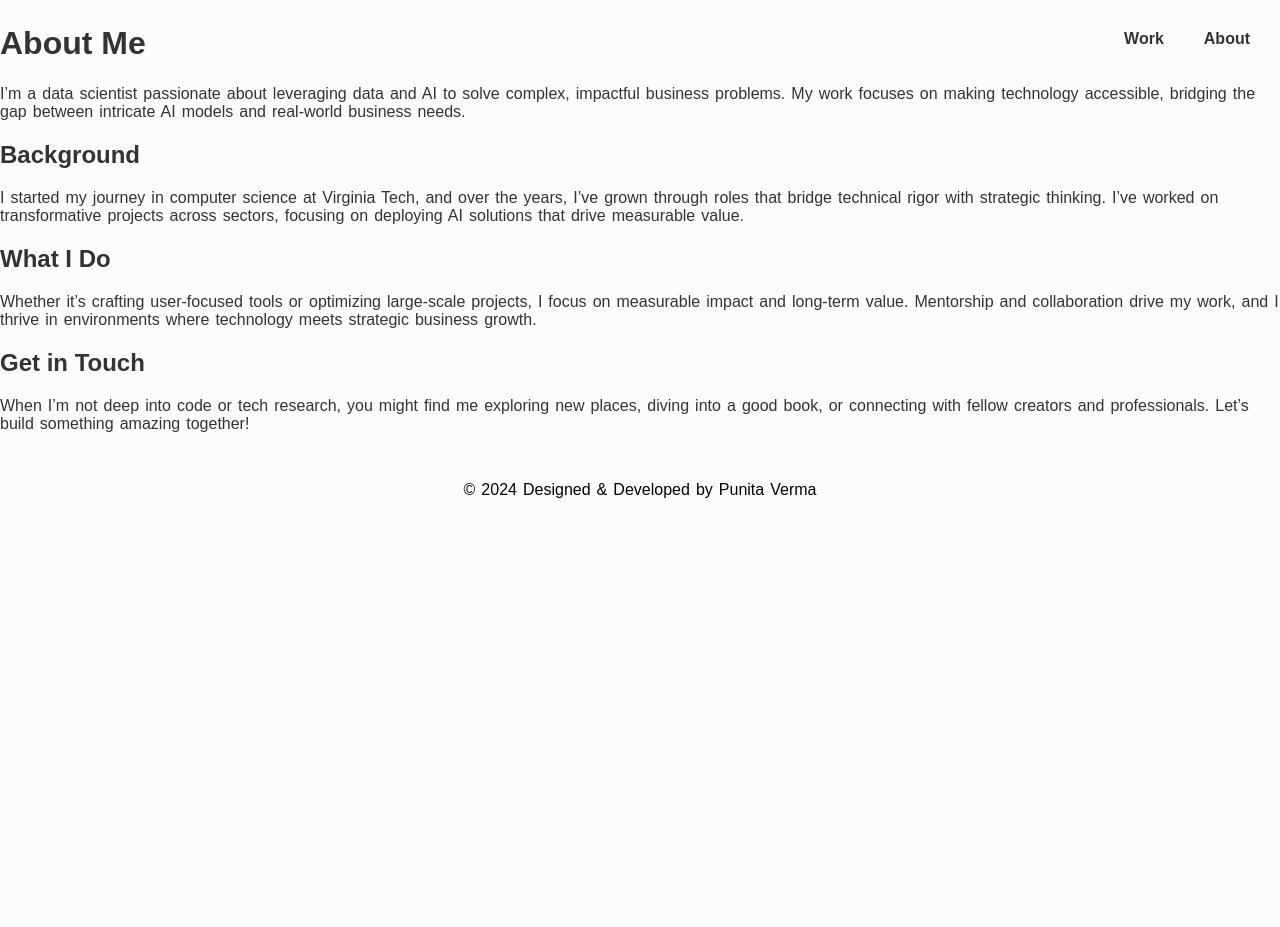
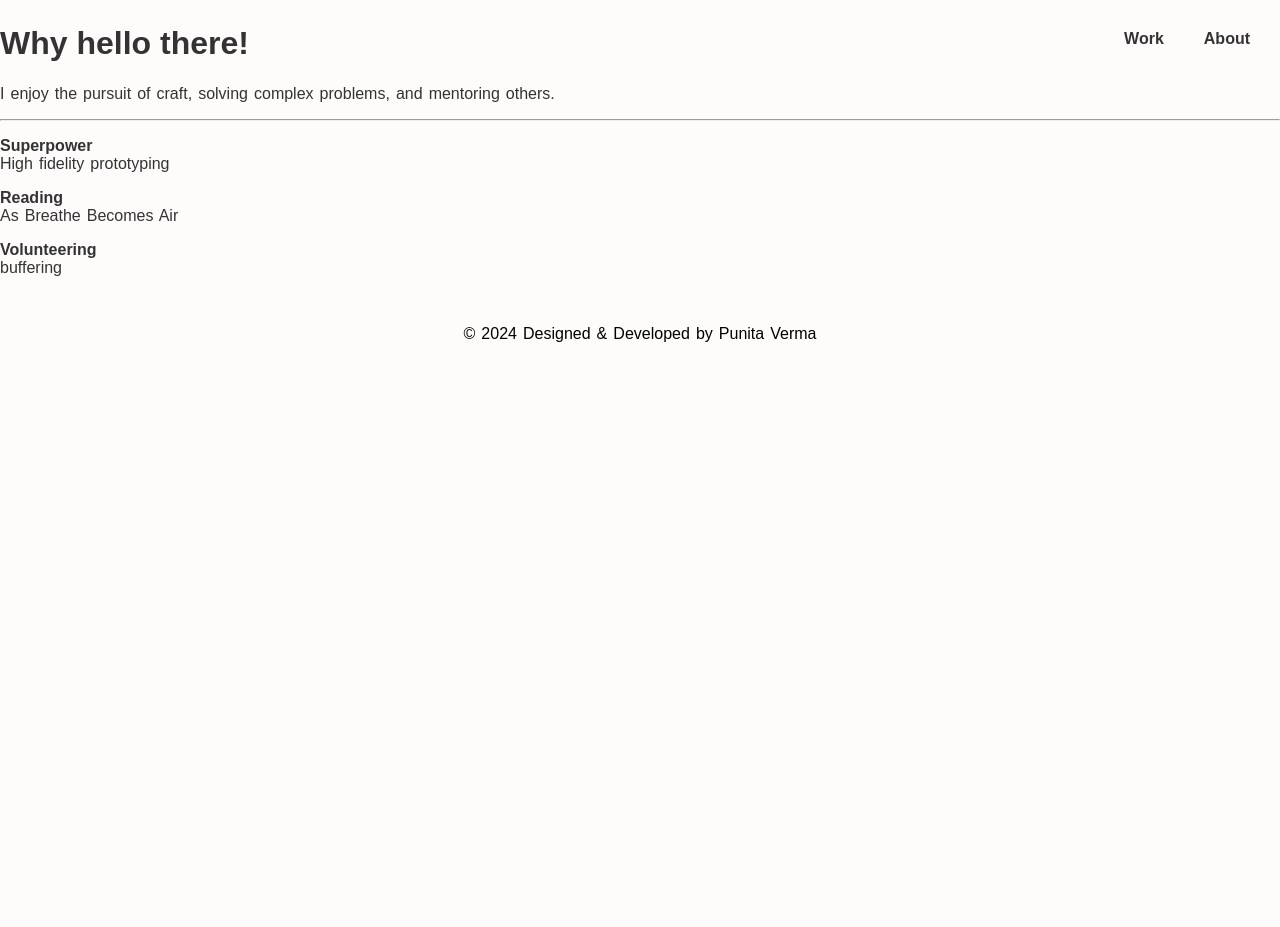
Before and after one commit to p9verma/punitaverma9.github.io, a Jekyll site: the page built from about.md, in a window 1280 px wide. Built offline with Jekyll 4.4.1, drawn with Linux system fonts in a browser that asks for light colours.

Commit message:
add info

```diff
--- a/about.md
+++ b/about.md
@@ -3,18 +3,18 @@ layout: about
 title: About
 permalink: /about/
 ---
-# About Me
 
-I’m a data scientist passionate about leveraging data and AI to solve complex, impactful business problems. My work focuses on making technology accessible, bridging the gap between intricate AI models and real-world business needs.
+# Why hello there!
 
-## Background
+I enjoy the pursuit of craft, solving complex problems, and mentoring others.
 
-I started my journey in computer science at Virginia Tech, and over the years, I’ve grown through roles that bridge technical rigor with strategic thinking. I’ve worked on transformative projects across sectors, focusing on deploying AI solutions that drive measurable value.
+---
 
-## What I Do
+**Superpower**
+High fidelity prototyping
 
-Whether it's crafting user-focused tools or optimizing large-scale projects, I focus on measurable impact and long-term value. Mentorship and collaboration drive my work, and I thrive in environments where technology meets strategic business growth.
+**Reading**
+As Breathe Becomes Air
 
-## Get in Touch
-
-When I'm not deep into code or tech research, you might find me exploring new places, diving into a good book, or connecting with fellow creators and professionals. Let’s build something amazing together!
+**Volunteering**
+buffering
```
